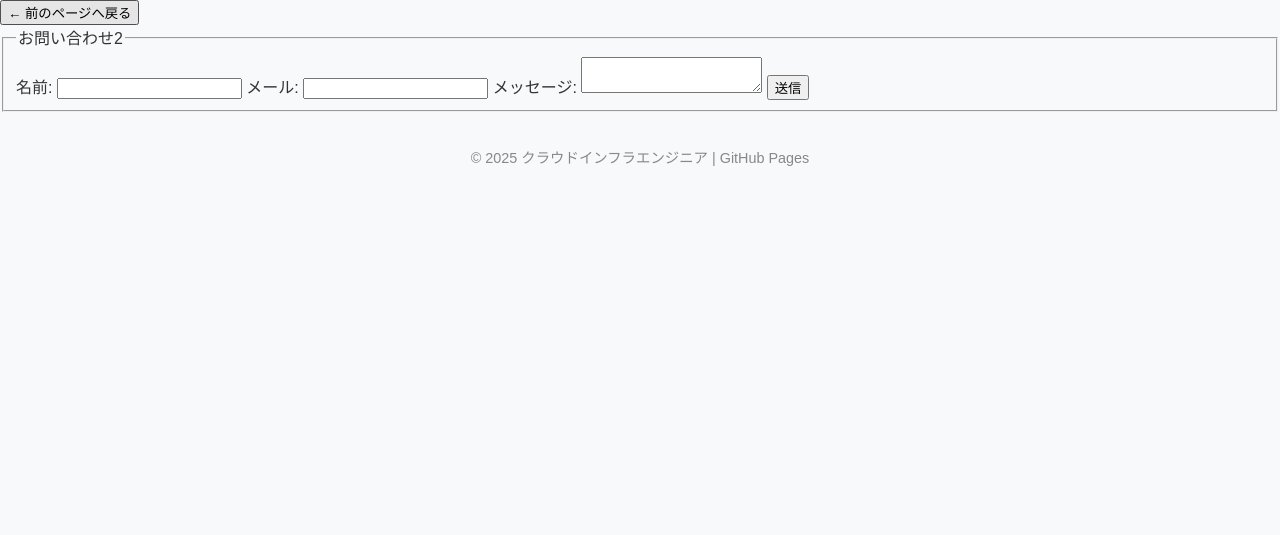
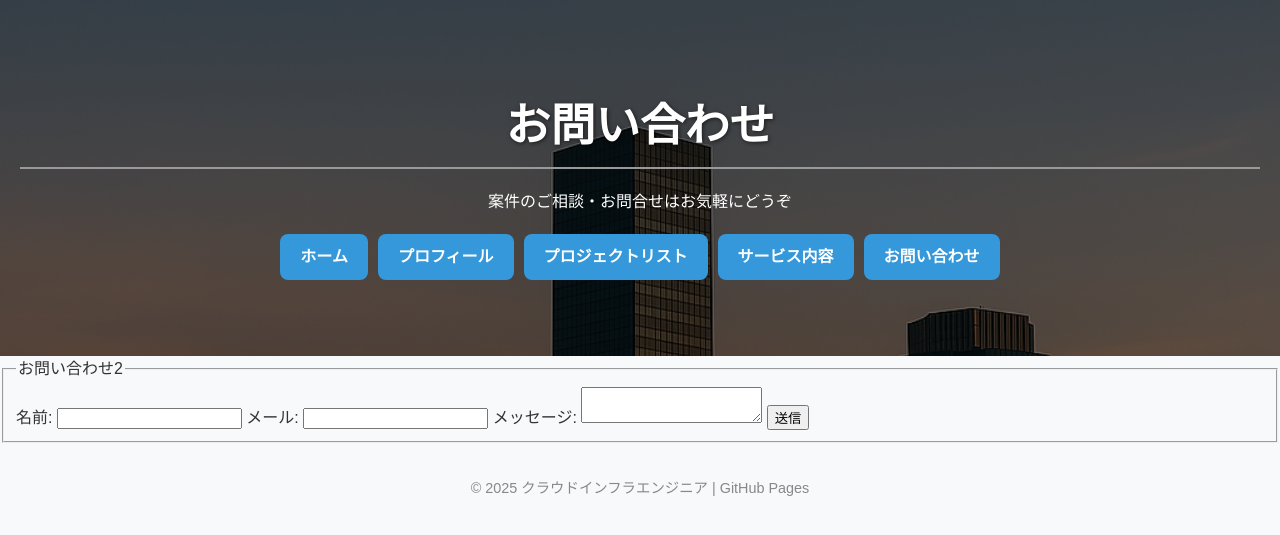
Before and after one commit to cloudrobo48/aws-cloud, a Jekyll site: the page docs/contact.html, which Jekyll copies as it is, in a window 1280 px wide. Shown: the top 535 px of the page. Built offline with Jekyll 4.4.1, drawn with Linux system fonts in a browser that asks for light colours.

Commit message:
update html

```diff
--- a/docs/contact.html
+++ b/docs/contact.html
@@ -7,7 +7,19 @@
     <link rel="stylesheet" href="/assets/css/style.css" />
   </head>
   <body>
-    <button onclick="history.back()">← 前のページへ戻る</button>
+    <header>
+      <h1>お問い合わせ</h1>
+      <p>案件のご相談・お問合せはお気軽にどうぞ</p>
+      <nav>
+        <ul>
+          <li><a href="/index.html">ホーム</a></li>
+          <li><a href="/docs/about.html">プロフィール</a></li>
+          <li><a href="/docs/portfolio.html">プロジェクトリスト</a></li>
+          <li><a href="/docs/service.html">サービス内容</a></li>
+          <li><a href="/docs/contact.html">お問い合わせ</a></li>
+        </ul>
+      </nav>
+    </header>
 
     <form id="contactForm">
       <fieldset>
--- a/docs/portfolio.html
+++ b/docs/portfolio.html
@@ -13,8 +13,8 @@
         <ul>
           <li><a href="/index.html">ホーム</a></li>
           <li><a href="/docs/about.html">プロフィール</a></li>
-          <li><a href="/docs/portfolio.html">実績一覧</a></li>
-          <li><a href="/docs/service.html">サービス</a></li>
+          <li><a href="/docs/portfolio.html">プロジェクトリスト</a></li>
+          <li><a href="/docs/service.html">サービス内容</a></li>
           <li><a href="/docs/contact.html">お問い合わせ</a></li>
         </ul>
       </nav>
```
Also changed, not shown: docs/about.html (+9 -1 lines), index.html (+4 -3 lines).
